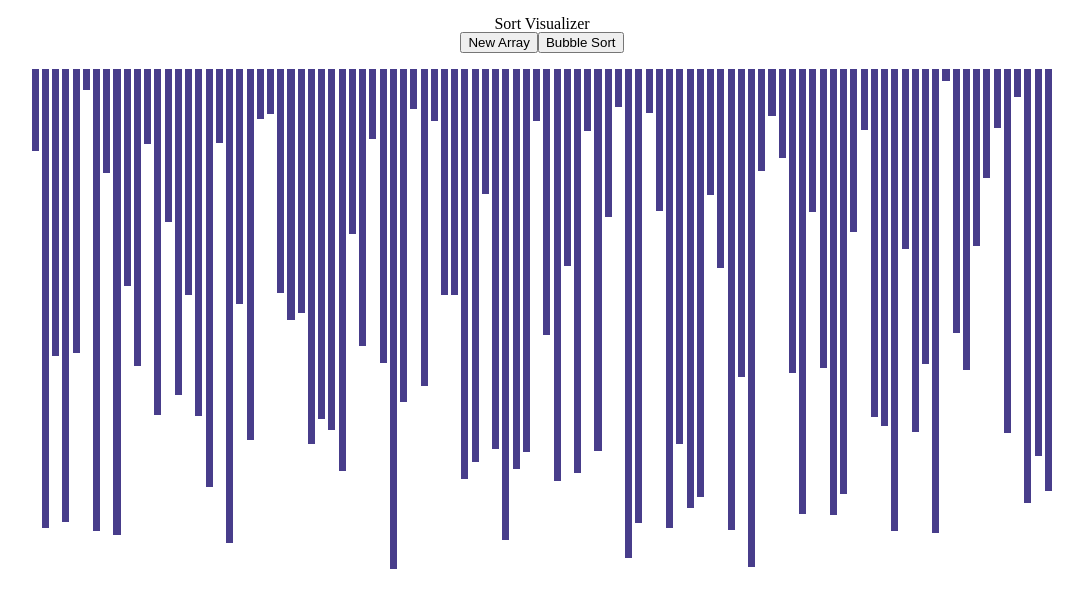
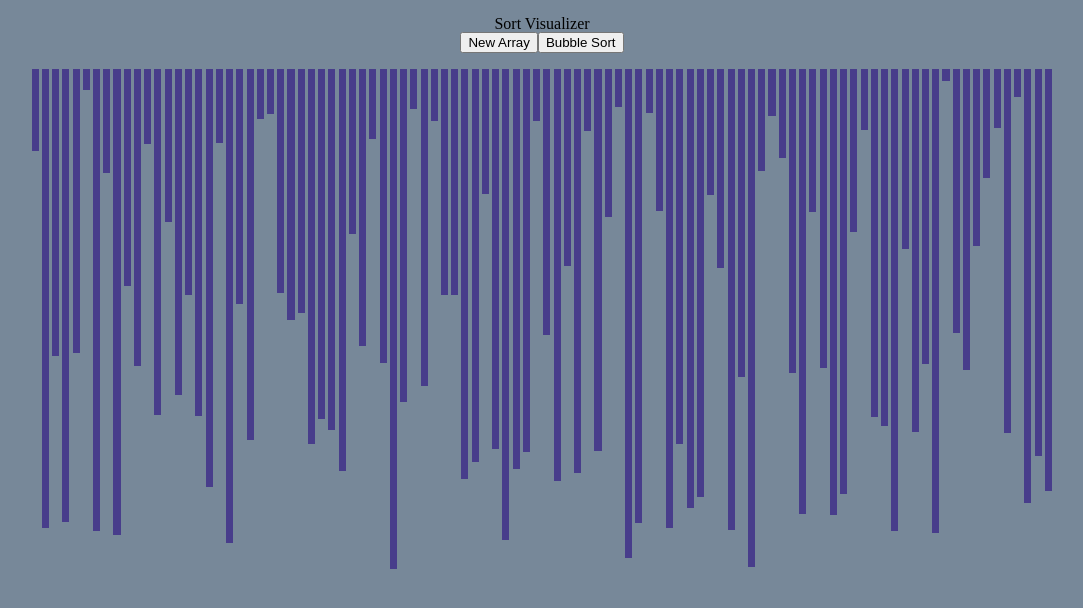
Before and after one commit to yenszen/sorting-algo-visualizer, a React (Create React App) app: page / in a window 1280 px wide. Shown: the top 608 px of the page, without its empty margins (98-1181 px from the left). Built offline with nearby package versions, Linux system fonts and the light colour scheme.

Commit message:
changed app background color to lightslategrey

```diff
--- a/src/index.css
+++ b/src/index.css
@@ -107,6 +107,7 @@ section {
 }
 body {
   line-height: 1;
+  background-color: lightslategrey;
 }
 ol,
 ul {
```
